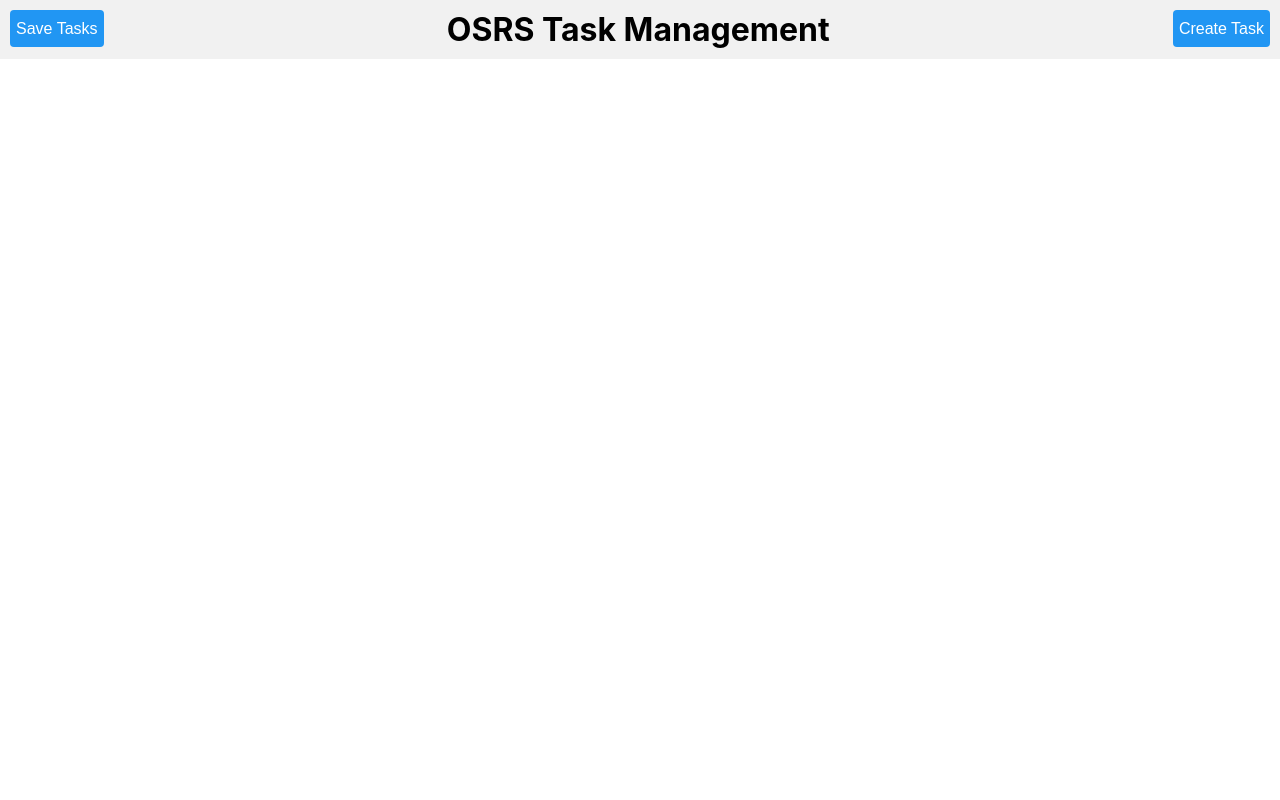
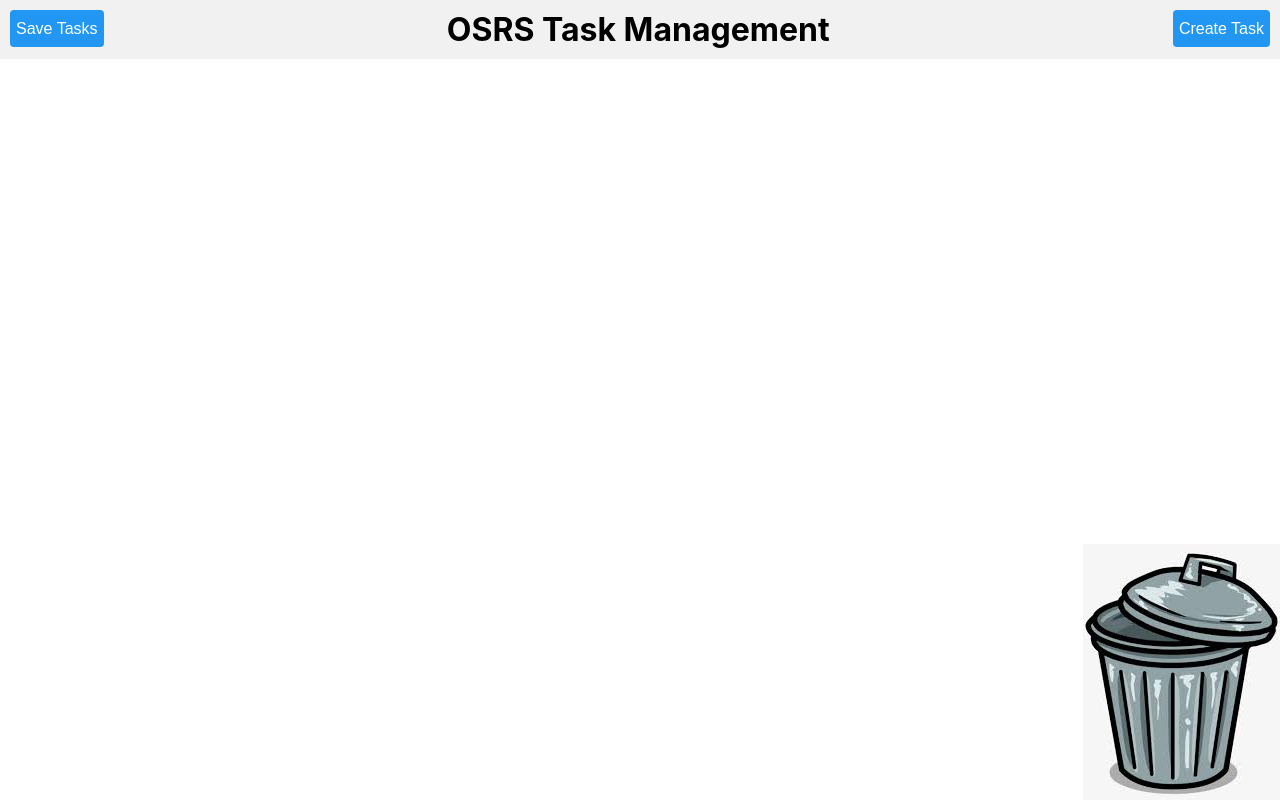
Before and after one commit to TheBritishPoro/HC-Planner, a React (Create React App) app in the folder frontend/: page / in a window 1280 px wide. Built offline with nearby package versions, Linux system fonts and the light colour scheme; no server answers.

Commit message:
Deleting items now SOMEWHAT works

```diff
--- a/frontend/src/App.js
+++ b/frontend/src/App.js
@@ -6,6 +6,7 @@ import makeElementsMovable from "./functions/makemovable";
 import getPositions from "./functions/getpositions";
 import setPositions from "./functions/setpositions";
 import apiCalls from "./functions/apicalls";
+import Bin from "./components/bin";
 
 let tasks = [];
 let initialPositions = [];
@@ -27,6 +28,7 @@ class App extends Component {
           writeSettings={this.saveSettings}
         />
         <div id="tasks-div">{this.state.renderedTasks}</div>
+        <Bin />
       </div>
     );
   }
@@ -36,7 +38,7 @@ class App extends Component {
   }
 
   componentDidUpdate() {
-    makeElementsMovable();
+    taskObjects = makeElementsMovable(taskObjects);
     positions = getPositions();
   }
 
@@ -61,6 +63,7 @@ class App extends Component {
       />
     );
     let taskObject = {};
+    taskObject.id = "task-" + incrementKey;
     taskObject.name = name;
     taskObject.description = description;
     taskObject.requirements = requirements;
--- /dev/null
+++ b/frontend/src/components/bin.jsx
@@ -0,0 +1,24 @@
+import React, { Component } from "react";
+
+class Bin extends Component {
+  constructor(props) {
+    super(props);
+    this.state = {};
+  }
+  render() {
+    return (
+      <img
+        alt="bin"
+        src={require("../img/bin.jpg")}
+        style={{
+          bottom: "0px",
+          right: "0px",
+          position: "absolute",
+          zIndex: -1
+        }}
+      />
+    );
+  }
+}
+
+export default Bin;
--- /dev/null
+++ b/frontend/src/functions/deletetasks.js
@@ -0,0 +1,24 @@
+function deleteTasks(taskObjects) {
+  let output = [];
+  const tasklist = document.querySelectorAll("div.task-div");
+  tasklist.forEach(task => {
+    let positionstr = {
+      top: task.style.top,
+      left: task.style.left
+    };
+    let position = {
+      top: positionstr.top.substring(0, positionstr.top.length - 2),
+      left: positionstr.left.substring(0, positionstr.left.length - 2)
+    };
+    if (
+      window.innerHeight - position.top < 250 &&
+      window.innerWidth - position.left < 180
+    ) {
+      task.style.visibility = "hidden";
+      output = taskObjects.filter(taskObject => taskObject.id !== task.id);
+    }
+  });
+  return output;
+}
+
+export default deleteTasks;
--- a/frontend/src/functions/getpositions.js
+++ b/frontend/src/functions/getpositions.js
@@ -2,6 +2,7 @@ function getPositions() {
   let styles = [];
   const tasks = document.querySelectorAll("div.task-div");
   for (let i = 0; i < tasks.length; i++) {
+    if (document.getElementById("task-" + i) != null) {
       let position = {
         top: document.getElementById("task-" + i).style.top,
         left: document.getElementById("task-" + i).style.left
@@ -17,6 +18,7 @@ function getPositions() {
 
       styles.push(position);
     }
+  }
   return styles;
 }
 
--- a/frontend/src/functions/makemovable.js
+++ b/frontend/src/functions/makemovable.js
@@ -1,4 +1,7 @@
-function makeElementsMovable() {
+import deleteTasks from "./deletetasks";
+
+function makeElementsMovable(taskObjects) {
+  let output = [];
   let taskElements = document.querySelectorAll("div.task-div");
   taskElements.forEach(element => {
     dragElement(element);
@@ -30,8 +33,11 @@ function makeElementsMovable() {
       pos2 = pos4 - e.clientY;
       pos3 = e.clientX;
       pos4 = e.clientY;
+
       elmnt.style.top = elmnt.offsetTop - pos2 + "px";
       elmnt.style.left = elmnt.offsetLeft - pos1 + "px";
+      output = deleteTasks(taskObjects);
+      console.log(output);
     }
 
     function closeDragElement() {
@@ -39,6 +45,7 @@ function makeElementsMovable() {
       document.onmousemove = null;
     }
   }
+  return taskObjects;
 }
 
 export default makeElementsMovable;
```
Also changed, not shown: frontend/src/img/bin.jpg (added), 1 other file (tests, documents, lock files or other folders). Lines whose indentation alone changed are shown as unchanged.
